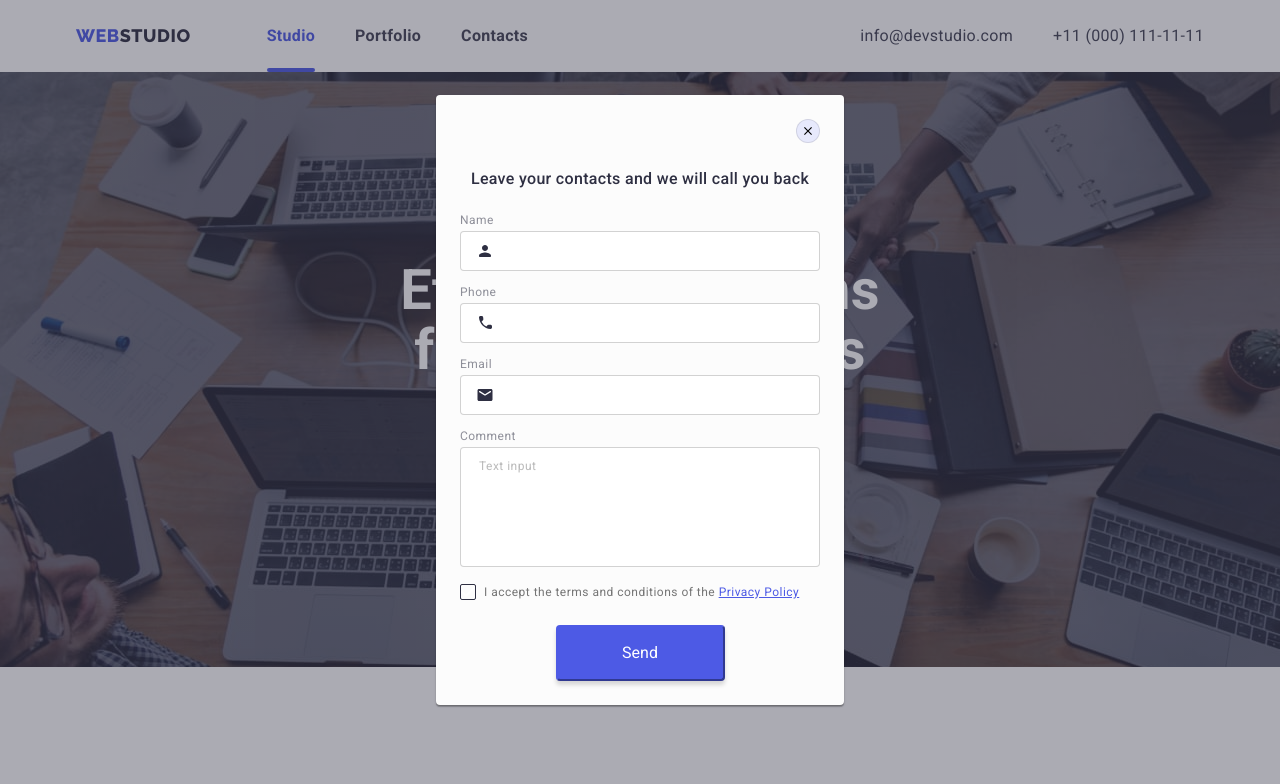
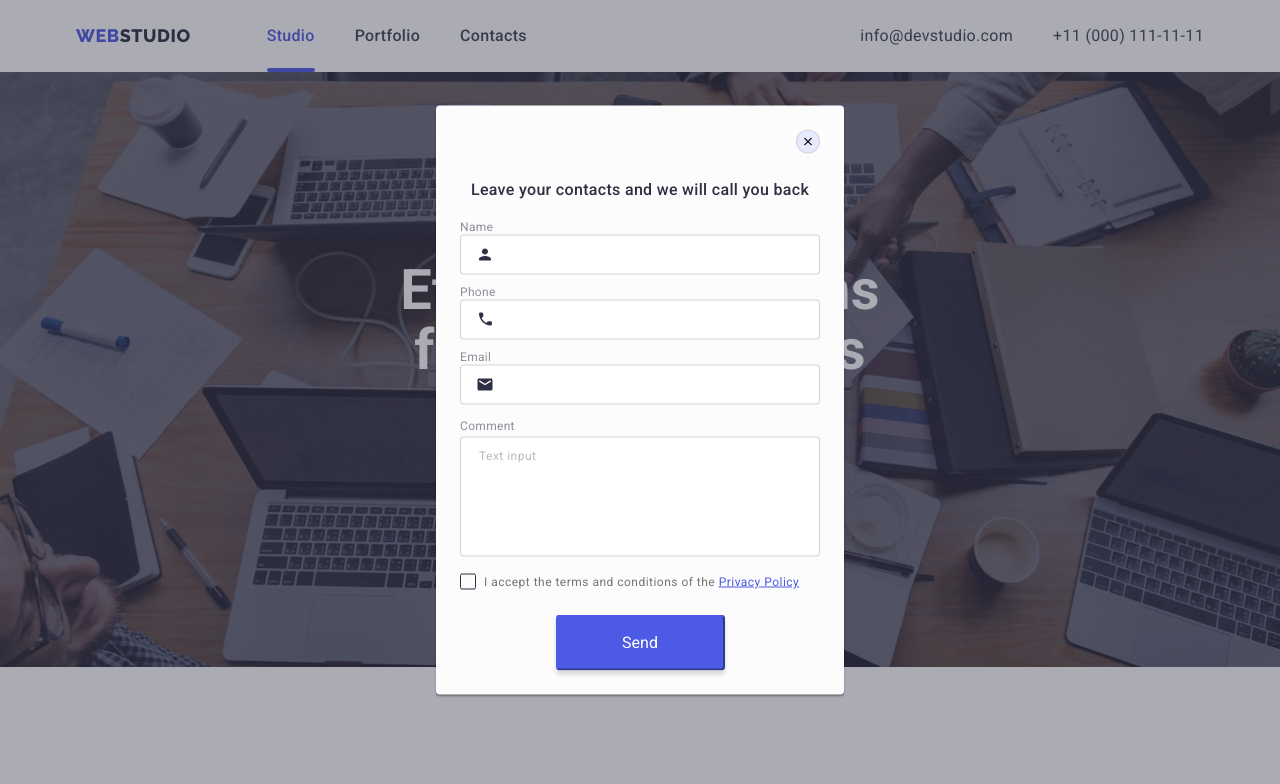
Before and after one commit to Olga16119/goit-markup-hw-06, a plain HTML site: page index.html in a window 1280 px wide. Both pictures are taken after a click on the button "Order Service". Shown: the top 784 px of the page. Drawn offline with nearby package versions, Linux system fonts and the light colour scheme.

Commit message:
update homework06

```diff
--- a/css/styles.css
+++ b/css/styles.css
@@ -119,7 +119,7 @@ img{
 
 .nav-item {
     position: relative;
-    font-weight: 600;
+    font-weight: 500;
     transition: color 250ms cubic-bezier(0.4, 0, 0.2, 1);
 }
 
@@ -398,14 +398,16 @@ img{
 }
 
 .media-text{
-    font-weight:500px ;
+    font-weight:500 ;
     margin-bottom: 16px;
     color: rgba(255, 255, 255, 1);
 }
 
 .subscribe-title {
+    font-weight: 500;
+    margin-bottom: 24px;
     color: rgba(255, 255, 255, 1);
-    margin-bottom: 24px;
+
 }
 
 .form-subscribe {
@@ -416,6 +418,7 @@ img{
 .subscribe-input {
     width: 264px;
     height: 40px;
+    padding: 8px 16px;
     background-color: transparent;
     border: 1px solid rgba(255, 255, 255, 0.3);
     border-radius: 4px;
@@ -430,6 +433,7 @@ img{
     display: flex;
     justify-content: center;
     align-items: center;
+    font-family: inherit;
     padding: 8px 24px;
     gap: 16px;
 
@@ -589,11 +593,13 @@ img{
 .modal{
     position: absolute;
     min-width: 408px;
-    min-height: 584px;
 
     top: 50%;
     left: 50%;
-    padding: 24px;
+    padding-top: 72px;
+    padding-left: 24px;
+    padding-right: 24px;
+    padding-bottom: 24px;
 
     background-color: #FCFCFC;
     box-shadow: 0px 1px 1px rgba(0, 0, 0, 0.14), 0px 1px 3px rgba(0, 0, 0, 0.12), 0px 2px 1px rgba(0, 0, 0, 0.2);
@@ -612,6 +618,7 @@ img{
     width: 24px;
     height: 24px;
 
+    top: 24px;
     right: 24px;
     background: #E7E9FC;
     border: 1px solid rgba(0, 0, 0, 0.1);
@@ -628,7 +635,6 @@ img{
     font-weight: 500;
     text-align: center;
     color: #2E2F42;
-    padding-top: 48px;
     margin-bottom: 16px;
 }
 
@@ -636,11 +642,10 @@ img{
    position: relative;
     display: block;
     margin-bottom: 8px;
-}
+    line-height: 16px;}
 
 .form-label {
     font-size: 12px;
-    letter-spacing: 0.04em;
     color: #8E8F99;
     margin-bottom: 4px;
 }
```
